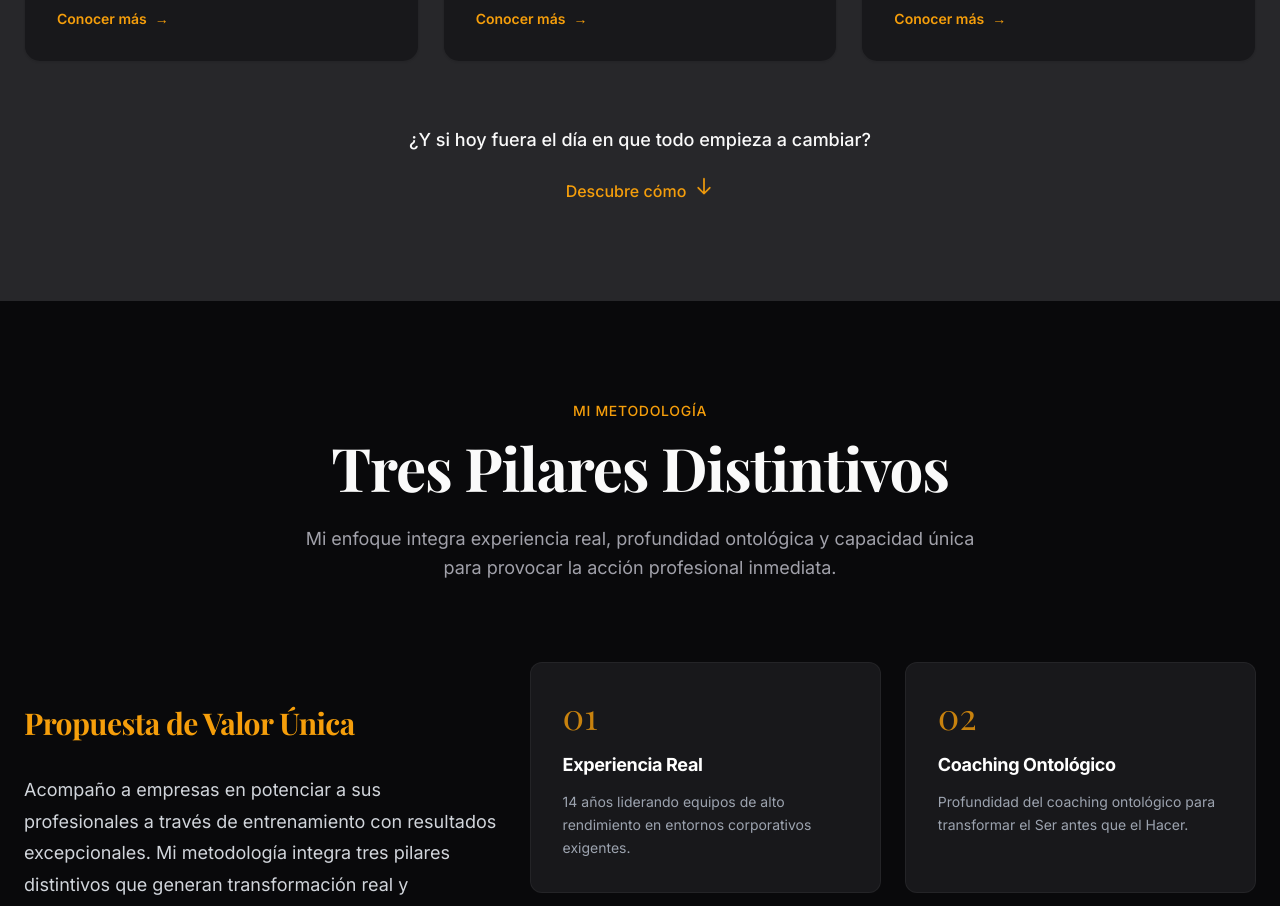
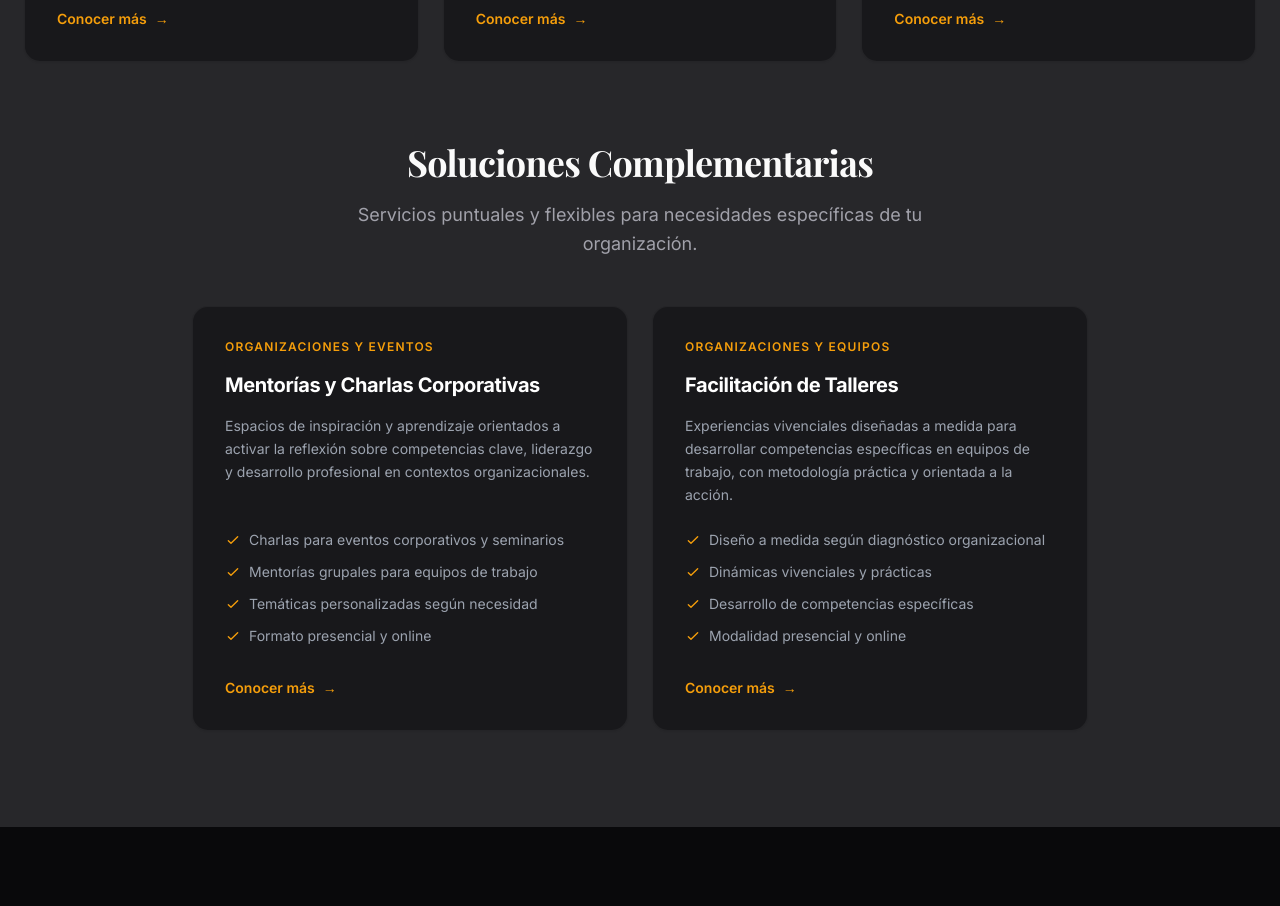
Before and after one commit to mauro6287-blip/alicia-morales-coach, a Next.js app: page / in a window 1280 px wide. Shown: the part 1820-2726 px from the top of the page. Built offline with nearby package versions, Linux system fonts and the light colour scheme; a web font is replaced by a local one.

Commit message:
Add Soluciones Complementarias section with 2 centered cards
Co-Authored-By: Claude Opus 4.6 <noreply@anthropic.com>

```diff
--- a/sections/Problemas.tsx
+++ b/sections/Problemas.tsx
@@ -97,30 +97,86 @@ export default function Problemas() {
                     ))}
                 </div>
 
-                {/* Transition CTA */}
-                <div className="mt-16 text-center">
-                    <p className="mb-6 text-lg font-medium text-foreground">
-                        ¿Y si hoy fuera el día en que todo empieza a cambiar?
+                {/* Soluciones Complementarias */}
+                <div className="mt-20 text-center">
+                    <h3 className="mb-4 text-2xl font-bold text-foreground md:text-3xl lg:text-4xl">
+                        <span className="font-[family-name:var(--font-playfair)]">
+                            Soluciones Complementarias
+                        </span>
+                    </h3>
+                    <p className="mx-auto mb-12 max-w-2xl text-lg leading-relaxed text-muted">
+                        Servicios puntuales y flexibles para necesidades específicas de tu organización.
                     </p>
-                    <a
-                        href="#contacto"
-                        className="inline-flex items-center gap-2 font-medium text-primary transition-colors hover:text-primary-dark"
-                    >
-                        Descubre cómo
-                        <svg
-                            className="h-5 w-5 animate-bounce"
-                            fill="none"
-                            stroke="currentColor"
-                            viewBox="0 0 24 24"
-                        >
-                            <path
-                                strokeLinecap="round"
-                                strokeLinejoin="round"
-                                strokeWidth={2}
-                                d="M19 14l-7 7m0 0l-7-7m7 7V3"
-                            />
-                        </svg>
-                    </a>
+                </div>
+
+                <div className="mx-auto grid max-w-4xl gap-6 md:grid-cols-2">
+                    <div className="group flex flex-col rounded-2xl border border-white/5 bg-[#18181b] p-8 shadow-sm transition-all duration-300 hover:-translate-y-1 hover:border-primary/50 hover:shadow-lg hover:shadow-primary/5">
+                        <span className="mb-4 text-xs font-semibold uppercase tracking-widest text-primary">
+                            ORGANIZACIONES Y EVENTOS
+                        </span>
+                        <h3 className="mb-4 text-xl font-bold text-white">
+                            Mentorías y Charlas Corporativas
+                        </h3>
+                        <p className="mb-6 flex-grow text-sm leading-relaxed text-gray-400">
+                            Espacios de inspiración y aprendizaje orientados a activar la reflexión sobre competencias clave, liderazgo y desarrollo profesional en contextos organizacionales.
+                        </p>
+                        <ul className="mb-8 space-y-3">
+                            <li className="flex items-start gap-2 text-sm text-gray-400">
+                                <svg className="mt-0.5 h-4 w-4 flex-shrink-0 text-primary" fill="none" stroke="currentColor" viewBox="0 0 24 24"><path strokeLinecap="round" strokeLinejoin="round" strokeWidth={2} d="M5 13l4 4L19 7" /></svg>
+                                <span>Charlas para eventos corporativos y seminarios</span>
+                            </li>
+                            <li className="flex items-start gap-2 text-sm text-gray-400">
+                                <svg className="mt-0.5 h-4 w-4 flex-shrink-0 text-primary" fill="none" stroke="currentColor" viewBox="0 0 24 24"><path strokeLinecap="round" strokeLinejoin="round" strokeWidth={2} d="M5 13l4 4L19 7" /></svg>
+                                <span>Mentorías grupales para equipos de trabajo</span>
+                            </li>
+                            <li className="flex items-start gap-2 text-sm text-gray-400">
+                                <svg className="mt-0.5 h-4 w-4 flex-shrink-0 text-primary" fill="none" stroke="currentColor" viewBox="0 0 24 24"><path strokeLinecap="round" strokeLinejoin="round" strokeWidth={2} d="M5 13l4 4L19 7" /></svg>
+                                <span>Temáticas personalizadas según necesidad</span>
+                            </li>
+                            <li className="flex items-start gap-2 text-sm text-gray-400">
+                                <svg className="mt-0.5 h-4 w-4 flex-shrink-0 text-primary" fill="none" stroke="currentColor" viewBox="0 0 24 24"><path strokeLinecap="round" strokeLinejoin="round" strokeWidth={2} d="M5 13l4 4L19 7" /></svg>
+                                <span>Formato presencial y online</span>
+                            </li>
+                        </ul>
+                        <a href="#contacto" className="inline-flex items-center gap-2 text-sm font-semibold text-primary transition-colors hover:text-primary-light">
+                            Conocer más
+                            <span className="transition-transform group-hover:translate-x-1">→</span>
+                        </a>
+                    </div>
+
+                    <div className="group flex flex-col rounded-2xl border border-white/5 bg-[#18181b] p-8 shadow-sm transition-all duration-300 hover:-translate-y-1 hover:border-primary/50 hover:shadow-lg hover:shadow-primary/5">
+                        <span className="mb-4 text-xs font-semibold uppercase tracking-widest text-primary">
+                            ORGANIZACIONES Y EQUIPOS
+                        </span>
+                        <h3 className="mb-4 text-xl font-bold text-white">
+                            Facilitación de Talleres
+                        </h3>
+                        <p className="mb-6 flex-grow text-sm leading-relaxed text-gray-400">
+                            Experiencias vivenciales diseñadas a medida para desarrollar competencias específicas en equipos de trabajo, con metodología práctica y orientada a la acción.
+                        </p>
+                        <ul className="mb-8 space-y-3">
+                            <li className="flex items-start gap-2 text-sm text-gray-400">
+                                <svg className="mt-0.5 h-4 w-4 flex-shrink-0 text-primary" fill="none" stroke="currentColor" viewBox="0 0 24 24"><path strokeLinecap="round" strokeLinejoin="round" strokeWidth={2} d="M5 13l4 4L19 7" /></svg>
+                                <span>Diseño a medida según diagnóstico organizacional</span>
+                            </li>
+                            <li className="flex items-start gap-2 text-sm text-gray-400">
+                                <svg className="mt-0.5 h-4 w-4 flex-shrink-0 text-primary" fill="none" stroke="currentColor" viewBox="0 0 24 24"><path strokeLinecap="round" strokeLinejoin="round" strokeWidth={2} d="M5 13l4 4L19 7" /></svg>
+                                <span>Dinámicas vivenciales y prácticas</span>
+                            </li>
+                            <li className="flex items-start gap-2 text-sm text-gray-400">
+                                <svg className="mt-0.5 h-4 w-4 flex-shrink-0 text-primary" fill="none" stroke="currentColor" viewBox="0 0 24 24"><path strokeLinecap="round" strokeLinejoin="round" strokeWidth={2} d="M5 13l4 4L19 7" /></svg>
+                                <span>Desarrollo de competencias específicas</span>
+                            </li>
+                            <li className="flex items-start gap-2 text-sm text-gray-400">
+                                <svg className="mt-0.5 h-4 w-4 flex-shrink-0 text-primary" fill="none" stroke="currentColor" viewBox="0 0 24 24"><path strokeLinecap="round" strokeLinejoin="round" strokeWidth={2} d="M5 13l4 4L19 7" /></svg>
+                                <span>Modalidad presencial y online</span>
+                            </li>
+                        </ul>
+                        <a href="#contacto" className="inline-flex items-center gap-2 text-sm font-semibold text-primary transition-colors hover:text-primary-light">
+                            Conocer más
+                            <span className="transition-transform group-hover:translate-x-1">→</span>
+                        </a>
+                    </div>
                 </div>
             </div>
         </section>
```
